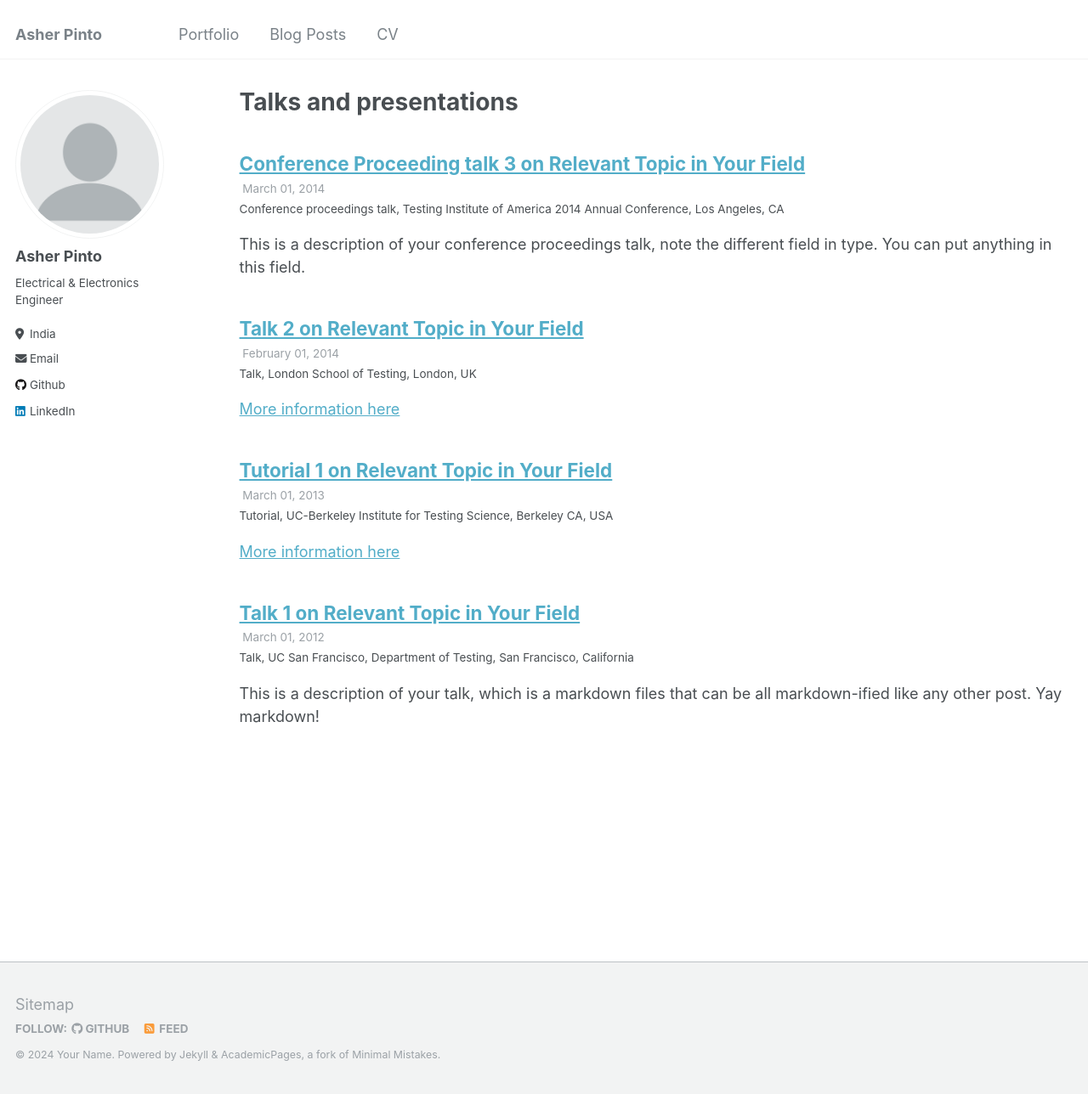
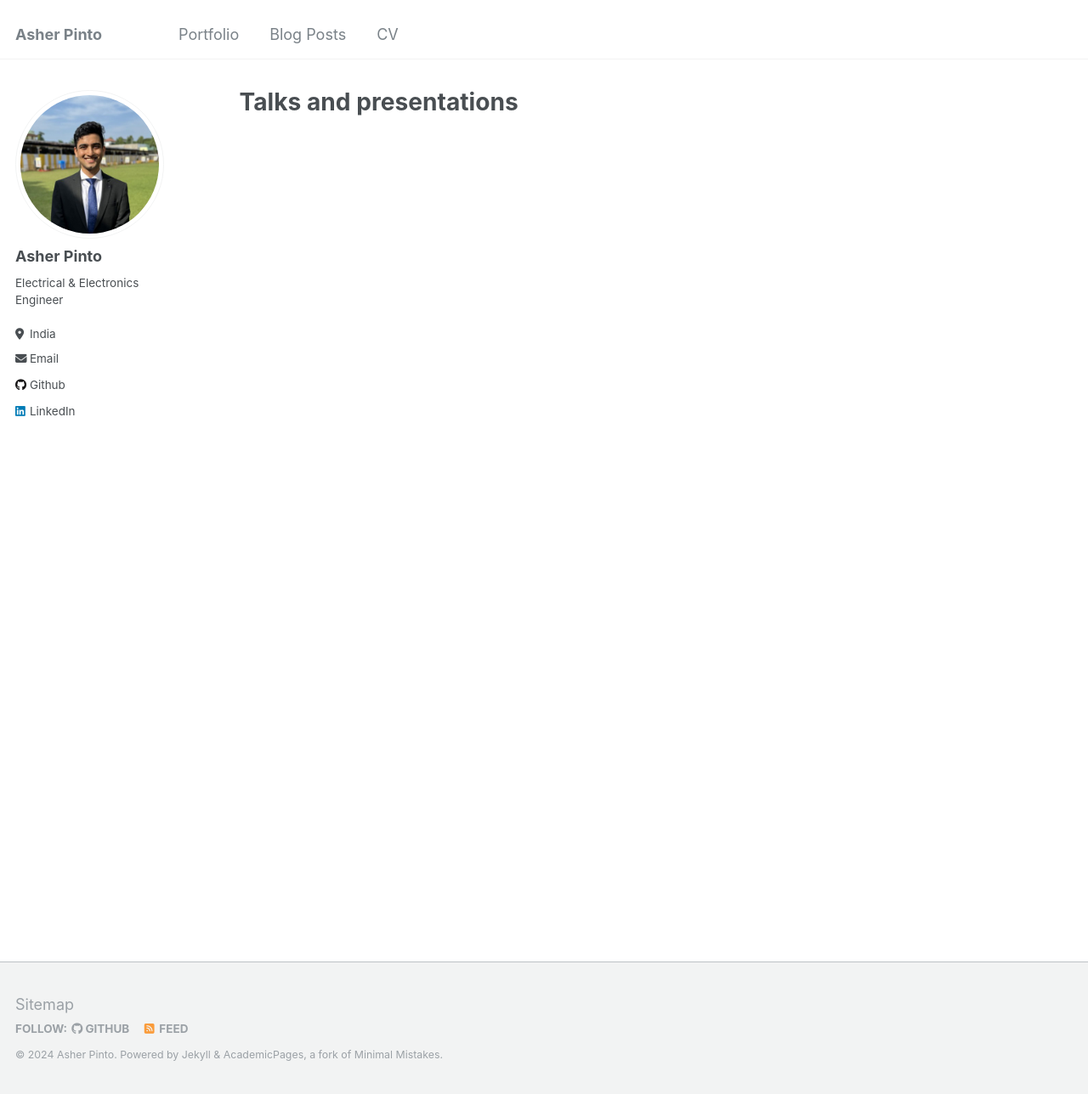
Before and after one commit to antoash/antoash.github.io, a Jekyll site: the page built from _pages/talks.html, in a window 1280 px wide and 1288 px high. Shown: the whole window at 85% size. Built offline with Jekyll 4.4.1, drawn with Linux system fonts in a browser that asks for light colours; part of the change alters nothing that is shown.

Commit message:
Update config file and upload profile pic

```diff
--- a/_config.yml
+++ b/_config.yml
@@ -10,23 +10,23 @@
 locale                   : "en-US"
 title                    : "Asher Pinto"
 title_separator          : "-"
-name                     : &name "Your Name"
-description              : &description "personal description"
-url                      : https://academicpages.github.io # the base hostname & protocol for your site e.g. "https://mmistakes.github.io"
+name                     : &name "Asher Pinto"
+description              : &description "Electrical and Electronics Engineer"
+url                      : https://antoash.github.io  # the base hostname & protocol for your site e.g. "https://mmistakes.github.io"
 baseurl                  : "" # the subpath of your site, e.g. "/blog"
-repository               : "academicpages/academicpages.github.io"
+repository               : "antoash/antoash.github.io"
 
 # Site Author - The following control what appear as part of the author content on the side bar.
 #               If a field is blank the icon and link will not appear, otherwise it will be shown.
 #               Additional customization can be done by editing /_includes/author-profile.html
 author:
   # Biographic information
-  avatar           : "profile.png"
+  avatar           : "profile.jpeg"
   name             : "Asher Pinto"
   pronouns         : # example: "she/her"
   bio              : "Electrical & Electronics Engineer"
   location         : "India"
-  # employer         : "Red Brick University"
+  employer         : #"Red Brick University"
   uri              : # URL
   email            : "asherp9701@gmail.com"
 
@@ -200,18 +200,18 @@ kramdown:
 
 # Collections
 collections:
-  teaching:
-    output: true
-    permalink: /:collection/:path/
-  publications:
-    output: true
-    permalink: /:collection/:path/
+  # teaching:
+  #   output: true
+  #   permalink: /:collection/:path/
+  # publications:
+  #   output: true
+  #   permalink: /:collection/:path/
   portfolio:
     output: true
     permalink: /:collection/:path/
-  talks:
-    output: true
-    permalink: /:collection/:path/
+  # talks:
+  #   output: true
+  #   permalink: /:collection/:path/
 
 
 # Defaults
@@ -235,23 +235,23 @@ defaults:
       layout: single
       author_profile: true
   # _teaching
-  - scope:
-      path: ""
-      type: teaching
-    values:
-      layout: single
-      author_profile: true
-      share: true
-      comments: true
+  # - scope:
+  #     path: ""
+  #     type: teaching
+  #   values:
+  #     layout: single
+  #     author_profile: true
+  #     share: true
+  #     comments: true
   # _publications
-  - scope:
-      path: ""
-      type: publications
-    values:
-      layout: single
-      author_profile: true
-      share: true
-      comments: true
+  # - scope:
+  #     path: ""
+  #     type: publications
+  #   values:
+  #     layout: single
+  #     author_profile: true
+  #     share: true
+  #     comments: true
   # _portfolio
   - scope:
       path: ""
@@ -262,13 +262,13 @@ defaults:
       share: true
       comment: true
   # _talks
-  - scope:
-      path: ""
-      type: talks
-    values:
-      layout: talk
-      author_profile: true
-      share: true
+  # - scope:
+  #     path: ""
+  #     type: talks
+  #   values:
+  #     layout: talk
+  #     author_profile: true
+  #     share: true
 
 
 # Sass/SCSS
```
Also changed, not shown: images/profile.jpeg (added), images/profile.png (deleted).
